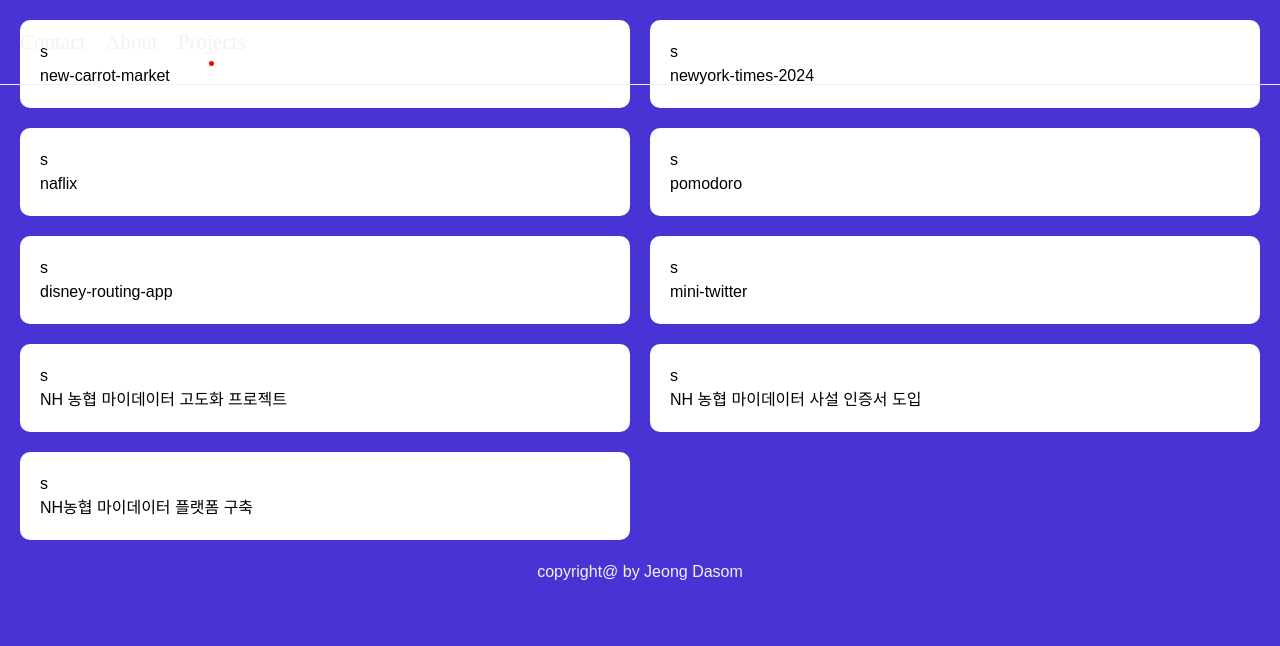
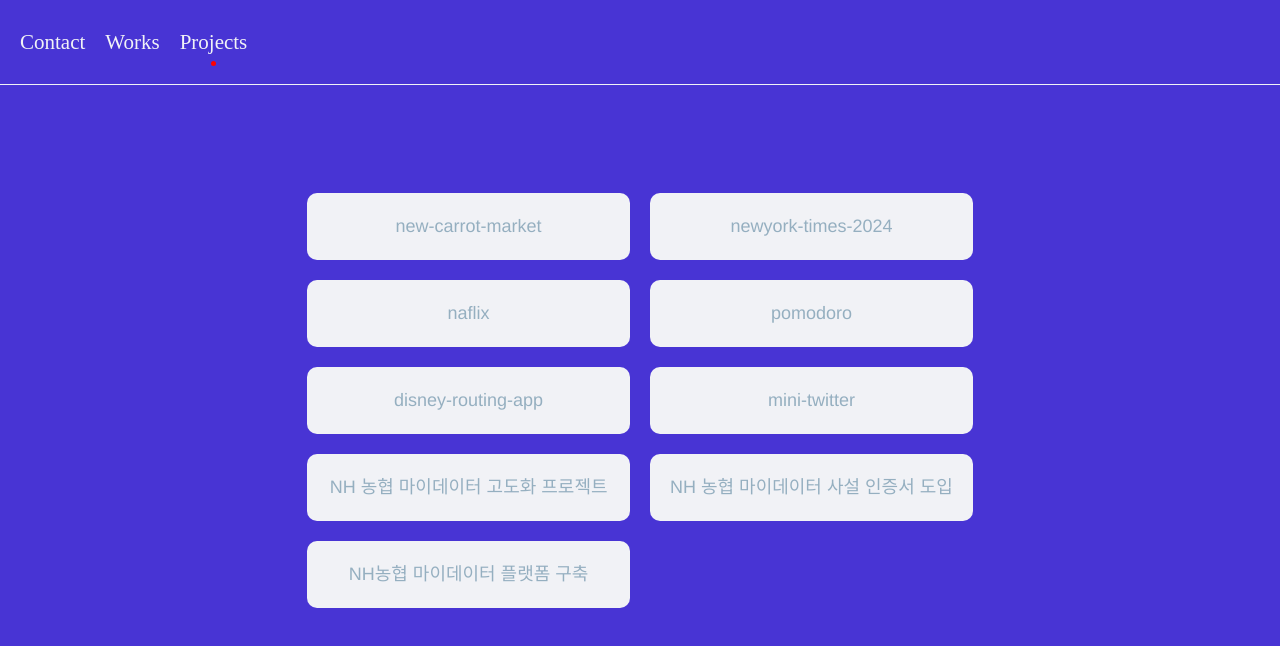
Before and after one commit to racheljeong/jeong-dasom, a Next.js app: page /projects in a window 1280 px wide. Shown: the top 646 px of the page. Built offline with nearby package versions, Linux system fonts and the light colour scheme; a web font is replaced by a local one.

Commit message:
changed to work component

```diff
--- a/app/components/Common.tsx
+++ b/app/components/Common.tsx
@@ -5,6 +5,17 @@
   background-color : #4834d4;
   padding-bottom: 200px;
   padding: 20px;
+`;
+
+export const Container = styled.div`
+    display: flex;
+    flex-direction: column;
+    align-items: center;
+    padding: 20px;
+    height: 100%;
+    width: 100%;
+    justify-content: center;
+    align-items: center;
 `;
 
 
--- a/app/components/Header.tsx
+++ b/app/components/Header.tsx
@@ -63,7 +63,7 @@
                   <Link href ="/contact" >Contact{path === "/contact" && <Circle layoutId="circle"/>}</Link>
               </Item>
               <Item>
-                  <Link href ="/about">About{path === "/about" && <Circle layoutId="circle"/>}</Link>
+                  <Link href ="/works">Works{path === "/works" && <Circle layoutId="circle"/>}</Link>
               </Item>
               <Item>
                   <Link href ="/projects">Projects{path === "/projects" && <Circle layoutId="circle"/>}</Link>
--- a/app/components/ProjectList.tsx
+++ b/app/components/ProjectList.tsx
@@ -27,15 +27,24 @@
   display: grid;
   grid-template-columns: repeat(2, 1fr); // 두 개의 열로 구성
   gap: 20px;
+  top: -100px;
 `;
 
 export const ProjectCard = styled(motion.div)`
-  background: white;
+  background: #f1f2f6;
   border-radius: 10px;
   overflow: hidden;
   position: relative;
   cursor: pointer;
   padding: 20px;
+`;
+
+export const ProjectTitle = styled.h1`
+  text-align: center;
+  font-size: large;
+  color: #95afc0;
+  //color: 1px 1px 2px #95afc0;
+  font-family: 'Franklin Gothic Medium', 'Arial Narrow', Arial, sans-serif;
 `;
 
 export const ProjectInfo = styled.div`
@@ -58,7 +67,7 @@
 export function ProjectList ({ data } : { data: ProjectProps[]}) {
 
   const [selectedProject, setSelectedProject] = useState<ProjectProps | null>(null);
-
+  //const clickedProject =
   return (
     <>
       <ProjectGrid>
@@ -67,8 +76,8 @@
             key={project.id}
             onClick={() => setSelectedProject(project)}
             whileHover={{ scale: 1.05 }}
-          >s
-            <h3>{project.title}</h3>
+          >
+            <ProjectTitle>{project.title}</ProjectTitle>
             <ProjectInfo>{project.description}</ProjectInfo>
           </ProjectCard>
         ))}
--- a/app/contact/page.tsx
+++ b/app/contact/page.tsx
@@ -1,6 +1,7 @@
 'use client';
 
 import styled from "styled-components";
+import { Container } from "../components/Common";
 
 export const InfoTxt = styled.span`
     font-size: 24px;
@@ -13,16 +14,6 @@
 
 `;
 
-const Container = styled.div`
-    display: flex;
-    flex-direction: column;
-    align-items: center;
-    padding: 20px;
-    height: 100%;
-    width: 100%;
-    justify-content: center;
-    align-items: center;
-`;
 
 const ContentContainer = styled.div`
     display: flex;
@@ -48,11 +39,48 @@
                     <img src="/img/dasom_qr_pp.jpg" alt="profile" />
                 </div>
                 <div className="flex flex-col gap-3 py-5">
-                    <InfoTxt>🪪 정다솜</InfoTxt>
-                    <InfoTxt>📞 010-8072-9501</InfoTxt>
-                    <InfoTxt>📩 jdsss2634@gmail.com</InfoTxt>
-                    <InfoTxt><a href="https://github.com/racheljeong">🗝️ Github</a></InfoTxt>
-                    <InfoTxt><a href="https://www.notion.so/Jeong-Dasom-62a74a097ba44cbbb5cfee84c4dd4f59">📚 Notion / Blog </a></InfoTxt>
+                    <InfoTxt>정다솜</InfoTxt>
+                    <InfoTxt>
+                        010-8072-9501
+                    </InfoTxt>
+                    <InfoTxt>
+                        <svg className="inline-block" stroke="currentColor" fill="currentColor" strokeWidth="0" viewBox="0 0 24 24"
+                            height="1em" width="1em" xmlns="http://www.w3.org/2000/svg">
+                            <path d="m18.73 5.41-1.28 1L12 10.46 6.55 6.37l-1.28-1A2 2 0 0 0 2 7.05v11.59A1.36 1.36
+                                0 0 0 3.36 20h3.19v-7.72L12 16.37l5.45-4.09V20h3.19A1.36 1.36 0 0 0 22 18.64V7.05a2 2 0
+                                0 0-3.27-1.64z">
+                            </path>
+                        </svg> jdsss2634@gmail.com
+                    </InfoTxt>
+                    <InfoTxt>
+                        <a href="https://www.linkedin.com/in/dasom-jeong-6317921a4/">
+                        <svg className="inline-block" stroke="currentColor" fill="currentColor" strokeWidth="0"
+                            viewBox="0 0 24 24" height="1em" width="1em" xmlns="http://www.w3.org/2000/svg">
+                            <path d="M20 3H4a1 1 0 0 0-1 1v16a1 1 0 0 0 1 1h16a1 1 0 0 0 1-1V4a1 1 0 0 0-1-1zM8.339
+                                    18.337H5.667v-8.59h2.672v8.59zM7.003 8.574a1.548 1.548 0 1 1 0-3.096 1.548 1.548 0 0 1 0 3.096zm11.335 9.763h-2.669V14.16c0-.996-.018-2.277-1.388-2.277-1.39 0-1.601
+                                    1.086-1.601 2.207v4.248h-2.667v-8.59h2.56v1.174h.037c.355-.675 1.227-1.387 2.524-1.387 2.704 0 3.203 1.778 3.203 4.092v4.71z">
+                            </path>
+                        </svg>
+                        LinkedIn
+                        </a>
+                    </InfoTxt>
+                    <InfoTxt>
+                    <a href="https://github.com/racheljeong">
+                    <svg className="inline-block" stroke="currentColor" fill="currentColor" strokeWidth="0" viewBox="0 0 24 24"
+                        height="1em" width="1em" xmlns="http://www.w3.org/2000/svg">
+                            <path fillRule="evenodd" clipRule="evenodd"
+                                d="M12.026 2c-5.509 0-9.974 4.465-9.974 9.974 0 4.406 2.857 8.145 6.821
+                                9.465.499.09.679-.217.679-.481 0-.237-.008-.865-.011-1.696-2.775.602-3.361-1.338-3.361-1.338-.452-1.152-1.107-1.459-1.107-1.459-.905-.619.069-.605.069-.605 1.002.07
+                                1.527 1.028 1.527 1.028.89 1.524 2.336 1.084 2.902.829.091-.645.351-1.085.635-1.334-2.214-.251-4.542-1.107-4.542-4.93 0-1.087.389-1.979 1.024-2.675-.101-.253-.446-1.268.099-2.64
+                                0 0 .837-.269 2.742 1.021a9.582 9.582 0 0 1 2.496-.336 9.554 9.554 0 0 1 2.496.336c1.906-1.291 2.742-1.021 2.742-1.021.545 1.372.203 2.387.099 2.64.64.696 1.024
+                                1.587 1.024 2.675 0 3.833-2.33 4.675-4.552 4.922.355.308.675.916.675 1.846 0 1.334-.012 2.41-.012 2.737 0 .267.178.577.687.479C19.146 20.115 22 16.379 22 11.974
+                                22 6.465 17.535 2 12.026 2z">
+                            </path>
+                    </svg>
+                    Github
+                    </a>
+                    </InfoTxt>
+                    <InfoTxt><a href="https://www.notion.so/Jeong-Dasom-62a74a097ba44cbbb5cfee84c4dd4f59">Notion / Blog </a></InfoTxt>
                 </div>
             </ContentContainer>
         </Container>
--- a/app/projects/page.tsx
+++ b/app/projects/page.tsx
@@ -2,7 +2,7 @@
 
 import useSWR from 'swr'; // 기본 가져오기
 import Loading from '../components/Loading';
-import { Wrapper } from '../components/Common';
+import { Container, Wrapper } from '../components/Common';
 import { ProjectList } from '../components/ProjectList';
 
 
@@ -44,9 +44,9 @@
 
         return (
 
-            <Wrapper>
+            <Container>
                 {(isLoading || error)? <Loading /> : <ProjectList data={data.projects}/>}
-            </Wrapper>
+            </Container>
          );
 
 }
--- /dev/null
+++ b/app/works/page.tsx
@@ -0,0 +1,13 @@
+import { Container } from "../components/Common";
+
+
+export default function Works() {
+
+
+
+    return (
+        <Container>
+
+        </Container>
+    );
+}
```
Also changed, not shown: public/img/dasom_qr_pp.jpg (added).
